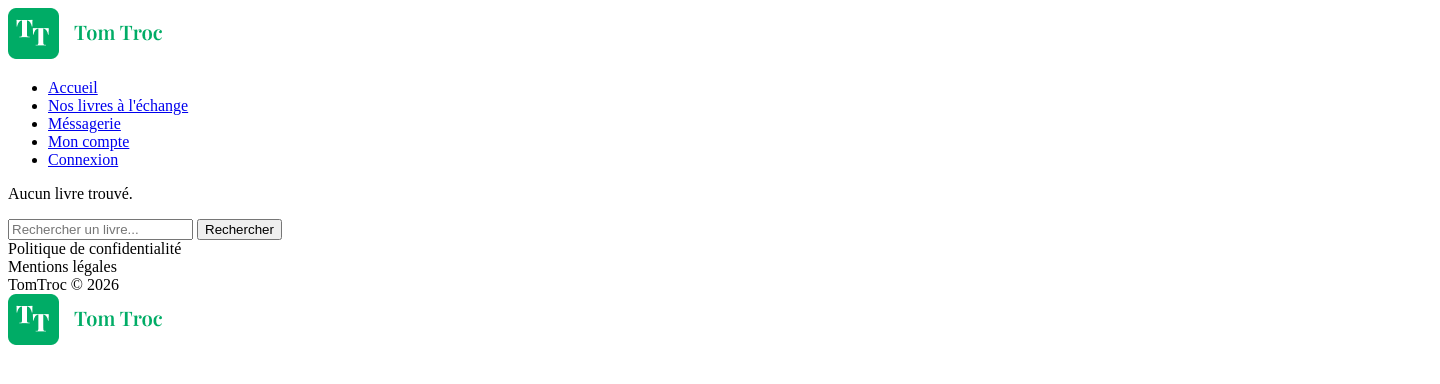
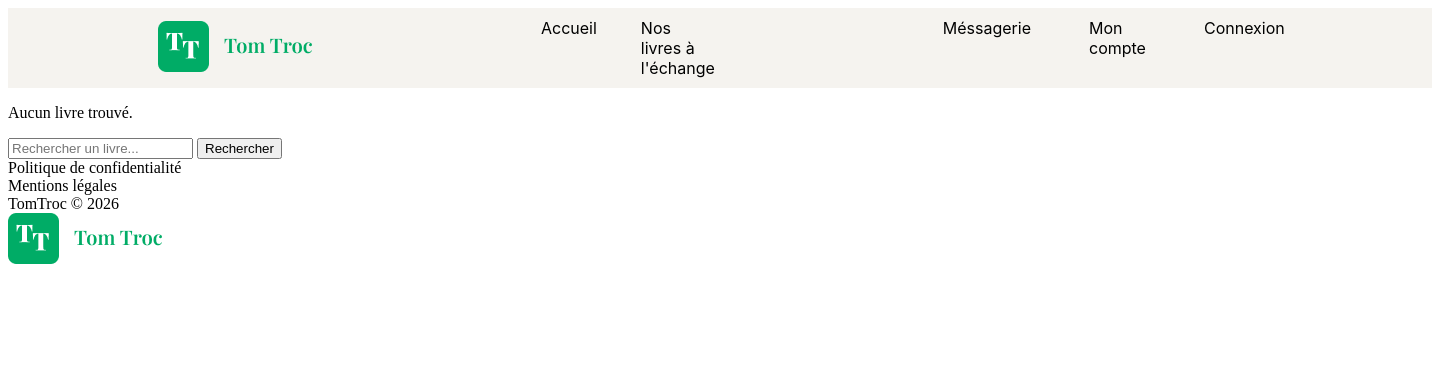
Before and after one commit to GregoryBeylier/projet_web_site_TomTroc, a PHP site: page / in a window 1440 px wide. Shown: the top 384 px of the page. Run offline with PHP 8.4, Linux system fonts and the light colour scheme; data that the repository does not hold is empty.

Commit message:
add css header

```diff
--- /dev/null
+++ b/css/Style.css
@@ -0,0 +1,47 @@
+.logo {
+    margin : 150px;
+}
+
+
+.header {
+    background-color: #F5F3EF;
+    height: 80px;
+    display: flex;
+    align-items: center;
+    justify-content: space-between;
+
+}
+
+.header_nav {
+    display: flex;
+    justify-content: space-between;
+    width : 100%
+}
+
+.header_link {
+    display :flex;
+    list-style: none;
+    color: #292929 ;
+    flex-direction: row;
+    padding-left : 78px;
+    padding-right : 150px;
+    font-family : "inter";
+}
+
+.header_link_left{
+    gap : 44px;
+}
+
+.header_link_right{
+    gap : 58px
+}
+
+a{
+     text-decoration : none;
+     color: black;
+
+}
+
+.active a {
+    font-weight:bold;
+}
--- a/views/book/add.php
+++ b/views/book/add.php
@@ -5,7 +5,7 @@
     <meta charset="UTF-8">
     <meta name="viewport" content="width=device-width, initial-scale=1.0">
     <title>Ajouter un livre</title>
-    <link rel="stylesheet" href="/css/style.css">
+    <link rel="stylesheet" href="css/style.css">
 </head>
 
 <body>
--- a/views/book/detail.php
+++ b/views/book/detail.php
@@ -5,6 +5,7 @@
     <meta charset="UTF-8">
     <meta name="viewport" content="width=device-width, initial-scale=1.0">
     <title>Détail du livre</title>
+    <link rel="stylesheet" href="css/style.css">
 </head>
 
 <body>
--- a/views/book/edit.php
+++ b/views/book/edit.php
@@ -5,6 +5,7 @@
     <meta charset="UTF-8">
     <meta name="viewport" content="width=device-width, initial-scale=1.0">
     <title>Éditer un livre</title>
+    <link rel="stylesheet" href="css/style.css">
 </head>
 
 <body>
--- a/views/book/list.php
+++ b/views/book/list.php
@@ -1,5 +1,12 @@
 <!DOCTYPE html>
 <html>
+
+<head>
+    <meta charset="UTF-8">
+    <meta name="viewport" content="width=device-width, initial-scale=1.0">
+    <title>Nos livres à l'échange</title>
+    <link rel="stylesheet" href="css/style.css">
+</head>
 
 <body>
     <?php require __DIR__ . '/../templates/header.php'; ?>
--- a/views/message/conversations.php
+++ b/views/message/conversations.php
@@ -4,7 +4,8 @@
 <head>
     <meta charset="UTF-8">
     <meta name="viewport" content="width=device-width, initial-scale=1.0">
-    <title></title>
+    <title>Conversations</title>
+    <link rel="stylesheet" href="css/style.css">
 </head>
 
 <body>
--- a/views/message/thread.php
+++ b/views/message/thread.php
@@ -4,7 +4,9 @@
 <head>
     <meta charset="UTF-8">
     <meta name="viewport" content="width=device-width, initial-scale=1.0">
-    <title>Document</title>
+    <title>Messagerie</title>
+    <link rel="stylesheet" href="css/style.css">
+
 </head>
 
 <body>
--- a/views/templates/header.php
+++ b/views/templates/header.php
@@ -1,11 +1,14 @@
-<header>
-    <a href="index.php">
-        <img src="picture/logo.png" alt="Logo TomTroc" class="logo">
+<header class="header">
+    <a class="logo" href="index.php">
+        <img src="picture/logo.png" alt="Logo TomTroc">
     </a>
-    <nav>
-        <ul>
+    <nav class="header_nav">
+        <ul class='header_link header_link_left'>
             <li><a href="index.php">Accueil</a></li>
             <li><a href="index.php?controller=book&action=availableBooks">Nos livres à l'échange</a></li>
+        </ul>
+
+        <ul class="header_link header_link_right">
             <li><a href="index.php?controller=message&action=conversations">Méssagerie</a></li>
             <li><a href="index.php?controller=user&action=profile">Mon compte</a></li>
             <?php if (isset($_SESSION['user_id'])): ?>
--- a/views/user/login.php
+++ b/views/user/login.php
@@ -6,6 +6,7 @@
     <meta http-equiv="X-UA-Compatible" content="IE=edge" />
     <meta name="viewport" content="width=device-width, initial-scale=1.0" />
     <title>Connexion - TomTroc</title>
+    <link rel="stylesheet" href="css/style.css" />
 </head>
 
 <body>
--- a/views/user/profile.php
+++ b/views/user/profile.php
@@ -6,6 +6,7 @@
     <meta http-equiv="X-UA-Compatible" content="IE=edge" />
     <meta name="viewport" content="width=device-width, initial-scale=1.0" />
     <title>Profil - TomTroc</title>
+    <link rel="stylesheet" href="css/style.css" />
 </head>
 
 <body>
--- a/views/user/register.php
+++ b/views/user/register.php
@@ -6,6 +6,7 @@
     <meta http-equiv="X-UA-Compatible" content="IE=edge" />
     <meta name="viewport" content="width=device-width, initial-scale=1.0" />
     <title>Inscription - TomTroc</title>
+    <link rel="stylesheet" href="css/style.css" />
 </head>
 
 <body>
--- a/views/user/show_profile.php
+++ b/views/user/show_profile.php
@@ -5,6 +5,7 @@
     <meta charset="UTF-8">
     <meta name="viewport" content="width=device-width, initial-scale=1.0">
     <title>Profil Utilisateur</title>
+    <link rel="stylesheet" href="css/style.css">
 </head>
 
 <body>
```
